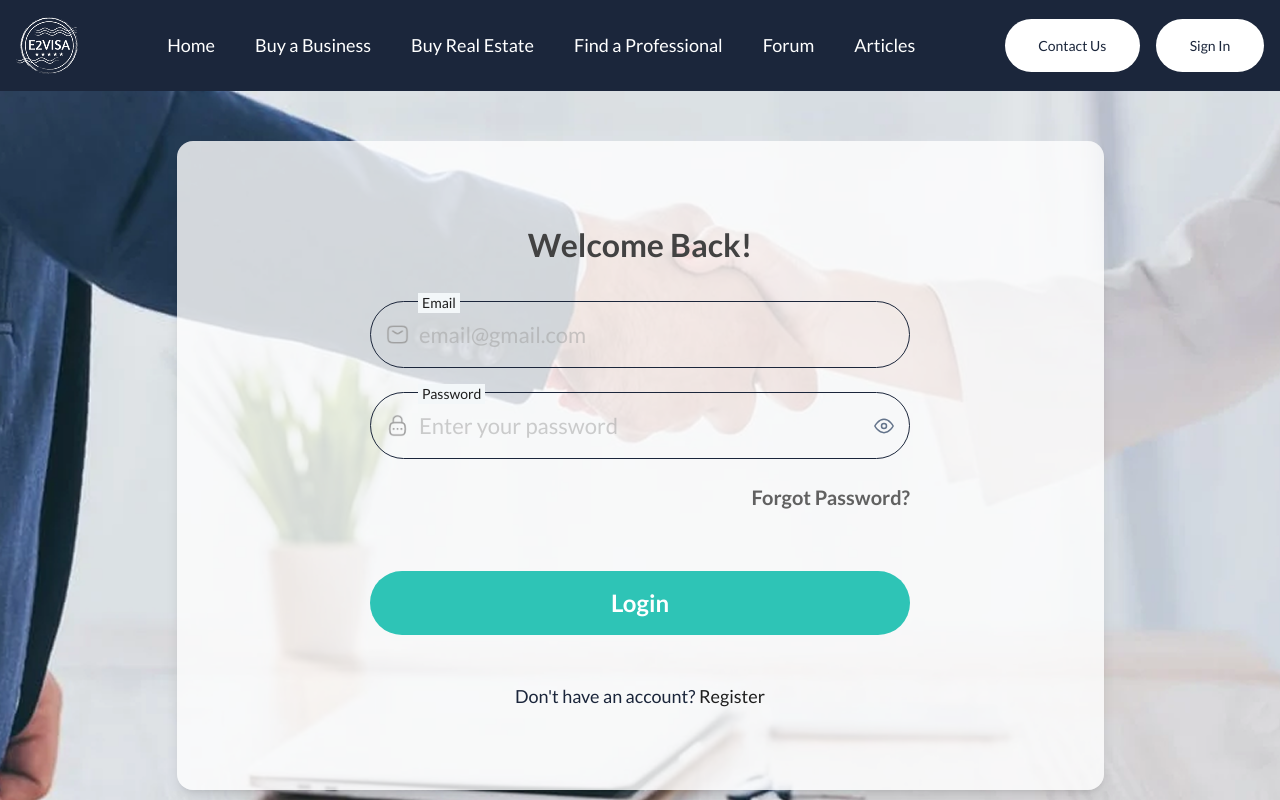
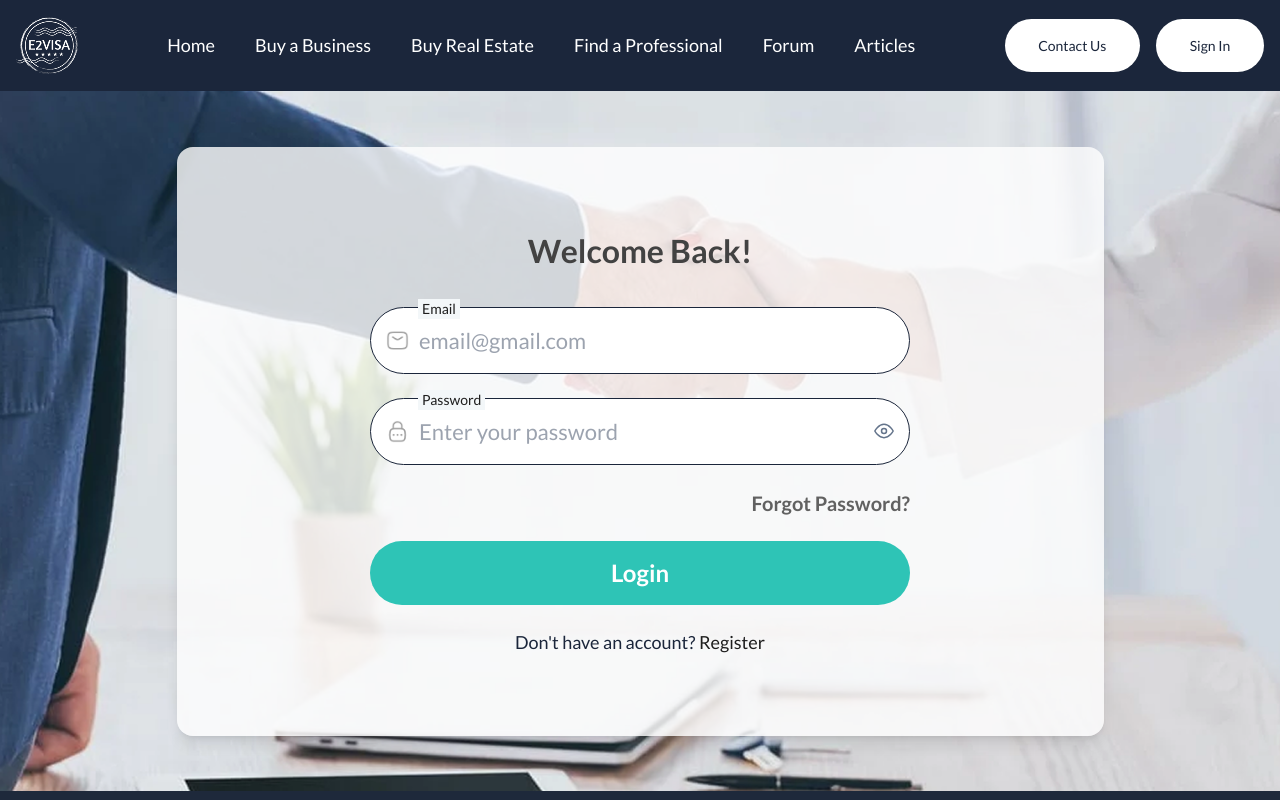
Before and after one commit to ansar-safdar123/e2visa-frontend, a Next.js app: page /signin in a window 1280 px wide. Shown: the top 800 px of the page. Built offline with nearby package versions, Linux system fonts and the light colour scheme.

Commit message:
Fix: Update Tailwind CSS configuration and dependencies for proper styling on Vercel

```diff
--- a/app/components/auth/SignIn.jsx
+++ b/app/components/auth/SignIn.jsx
@@ -30,7 +30,7 @@ const SignIn = () => {
   return (
     <div className="min-h-[700px] flex items-center justify-center px-4 bg-[url('/images/auth/signin/signinImg.png')] bg-cover bg-center relative">
         {/* <div className="absolute inset-0 bg-[#1B263B]/80 z-0" /> */}
-        <div class="signin-bg rounded-2xl shadow-lg px-12 py-20 w-full my-[50px] max-w-[927px]">
+        <div className="signin-bg rounded-2xl shadow-lg px-12 py-20 w-full my-[50px] max-w-[927px]">
         <h1 className="text-[32px] 2xl:text-[48px] font-bold text-center mb-8 2xl:mb-16 text-[#424242]">Welcome Back!</h1>
         <div className="flex items-center justify-center w-full">
 
--- a/app/globals.css
+++ b/app/globals.css
@@ -1,4 +1,6 @@
-@import "tailwindcss";
+@tailwind base;
+@tailwind components;
+@tailwind utilities;
 
 :root {
   --background: #ffffff;
@@ -6,7 +8,7 @@
   --font-lato: var(--font-lato);
 }
 
-@theme inline {
+:root {
   --color-background: var(--background);
   --color-foreground: var(--foreground);
   --font-sans: var(--font-geist-sans);
@@ -25,6 +27,7 @@ body {
   color: var(--foreground);
   font-family: var(--font-lato);
 }
+
 .search-bg-gradient {
   border: 1px solid;
   border-image-source: linear-gradient(
@@ -39,8 +42,6 @@ body {
   border-image-slice: 1;
   overflow: hidden;
   backdrop-filter: blur(89px);
-  /* box-shadow: 0px 40px 246px 0px #0000001a; */
-
   border-image-source: linear-gradient(
     111.99deg,
     rgba(255, 255, 255, 0.28) 0.74%,
@@ -51,7 +52,6 @@ body {
   background: #ffffff26;
 }
 
-/* Carousel styles */
 .carousel-container {
   overflow: hidden;
   position: relative;
@@ -75,38 +75,30 @@ body {
 .active-list {
   background: #ffffff66;
   border: 1px solid white;
+  backdrop-filter: blur(29px);
+}
 
-  backdrop-filter: blur(29px);
-
-  /* border-image-source: linear-gradient(
-    90.57deg,
-    rgba(255, 255, 255, 0.31) 4.3%,
-    rgba(255, 255, 255, 0) 100%
-  ); */
-}
 .listing-tabs {
   background: #ffffff26;
   border: 1px solid;
-
   border-image-source: linear-gradient(
     90.57deg,
     rgba(255, 255, 255, 0.31) 4.3%,
     rgba(255, 255, 255, 0) 100%
   );
-
   backdrop-filter: blur(29px);
 }
-.professional-name-tags{
+
+.professional-name-tags {
   background: #FFFFFFB2;
-  backdrop-filter: blur(45.74422073364258px)
+  backdrop-filter: blur(45.74422073364258px);
 }
 
-.footer-bar{
+.footer-bar {
   background: var(--Blue-Gray-800, #1E293B);
   color: #FFFFFF;
 }
-.signin-bg{
-  /* background: #FFFFFFCC; */
+
+.signin-bg {
   background: rgba(255, 255, 255, 0.8);
-
 }
--- /dev/null
+++ b/next.config.js
@@ -0,0 +1,11 @@
+/** @type {import('next').NextConfig} */
+const nextConfig = {
+  images: {
+    domains: ['localhost'],
+  },
+  experimental: {
+    optimizeCss: true
+  }
+}
+
+module.exports = nextConfig
--- /dev/null
+++ b/postcss.config.js
@@ -0,0 +1,6 @@
+module.exports = {
+  plugins: {
+    tailwindcss: {},
+    autoprefixer: {},
+  },
+}
--- /dev/null
+++ b/tailwind.config.js
@@ -0,0 +1,12 @@
+/** @type {import('tailwindcss').Config} */
+module.exports = {
+  content: [
+    './pages/**/*.{js,ts,jsx,tsx,mdx}',
+    './components/**/*.{js,ts,jsx,tsx,mdx}',
+    './app/**/*.{js,ts,jsx,tsx,mdx}',
+  ],
+  theme: {
+    extend: {},
+  },
+  plugins: [],
+}
```
Also changed, not shown: package.json (+7 -4 lines), 1 other file (tests, documents, lock files or other folders).
